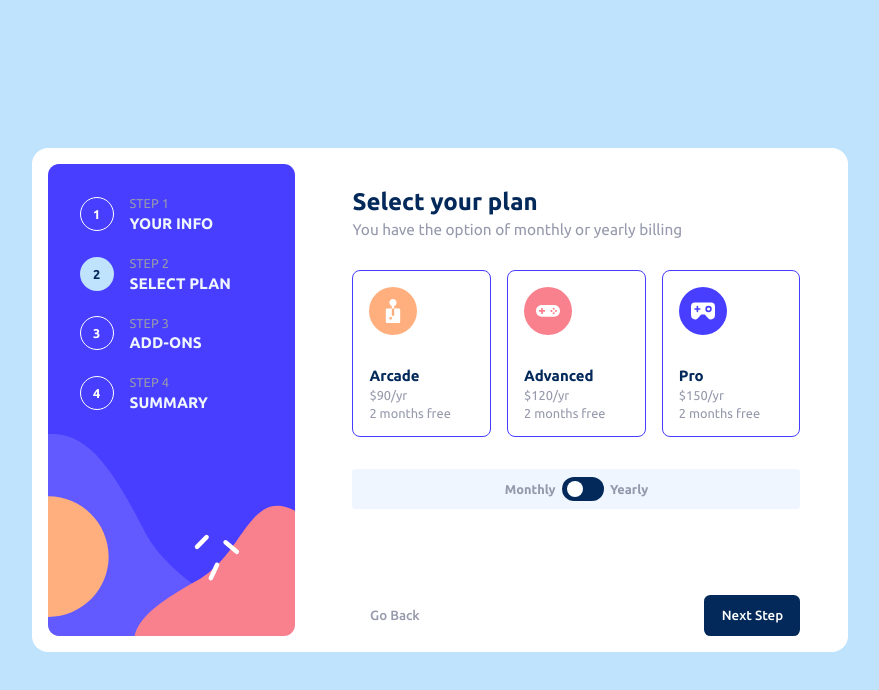
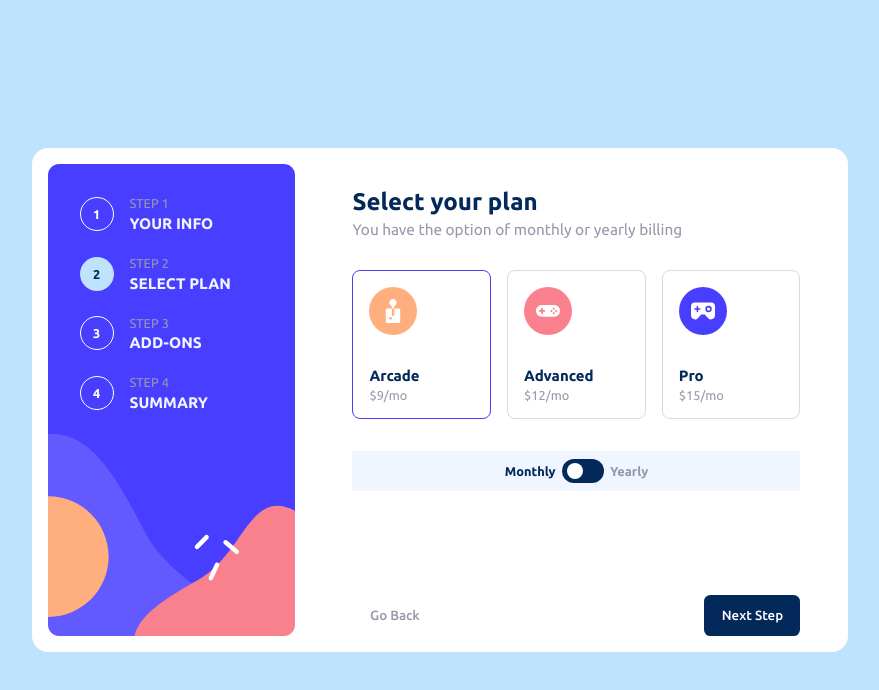
Before and after one commit to Maestershadow/MULTISTEP-FORM, a React (Vite) app: page / in a window 1280 px wide. Both pictures are taken after typing "Sample", "name@example.com", "5551234" into the empty fields and a click on the button "Next Step". Shown: the top 690 px of the page, without its empty margins (200-1079 px from the left). Built offline with nearby package versions, Linux system fonts and the light colour scheme.

Commit message:
select your plan active state complete

```diff
--- a/src/views/MainView.css
+++ b/src/views/MainView.css
@@ -61,6 +61,11 @@ main {
     padding-inline: 1.1rem;
     align-self: end;
     font-weight: var(--fw-500);
+}
+
+.form-buttons>button:first-child:hover
+{
+    color: var(--clr-marine-blue);
 }
 
 .form-buttons>button:first-child[data-visible="false"] {
--- a/src/views/MainView.tsx
+++ b/src/views/MainView.tsx
@@ -60,6 +60,7 @@ export default function MainView() {
         },
     ]
 
+
     return (
         <main>
             <div className="form-card">
--- a/src/views/step2/Step2.css
+++ b/src/views/step2/Step2.css
@@ -4,10 +4,8 @@
     gap: 1rem;
 }
 
-@media (max-height: 667px)
-{
-    .plans
-    {
+@media (max-height: 667px) {
+    .plans {
         gap: 0.6rem;
     }
 }
@@ -15,11 +13,22 @@
 
 .plans>div {
     padding: 1rem;
-    border: 1.5px solid var(--clr-purplish-blue);
+    border: 0.11rem solid var(--clr-light-gray);
     display: flex;
     flex-direction: column;
     gap: 2rem;
     border-radius: 0.5rem;
+    cursor: pointer;
+}
+
+.plans > div:hover
+{
+    border: 0.11rem solid var(--clr-purplish-blue);
+}
+
+.plans > div[data-selected="true"]
+{
+    border: 0.11rem solid var(--clr-purplish-blue);
 }
 
 .plans>div>div {
@@ -54,6 +63,20 @@
     color: var(--clr-cool-gray);
 }
 
+.mon-yrl p
+{
+    transition: all 220ms ease-in-out;
+}
+
+.mon-yrl > p:first-child[data-selected="false"]
+{
+   color: var(--clr-marine-blue);
+}
+
+.mon-yrl > p:last-child[data-selected="true"]
+{
+    color: var(--clr-marine-blue);
+}
 
 input[type="checkbox"].toggle {
     opacity: 0;
@@ -107,21 +130,17 @@ input[type="checkbox"].toggle:checked+label::after {
     transform: translateX(1.05rem);
 }
 
-@media (max-width: 51rem)
-{
-    .plans
-    {
+@media (max-width: 51rem) {
+    .plans {
         grid-template-columns: auto;
         grid-template-rows: 1fr 1fr 1fr;
     }
 
-    .plans > div
-    {
+    .plans>div {
         flex-direction: row;
     }
 
-    .plans img
-    {
+    .plans img {
         width: 2.5rem
     }
 }
--- a/src/views/step2/Step2.tsx
+++ b/src/views/step2/Step2.tsx
@@ -1,26 +1,39 @@
+import { useState } from 'react';
 import './Step2.css'
 
 export default function Step2() {
+
+
     const pageData = [
         {
+            "index": 0,
             "icon": "/images/icon-arcade.svg",
             "name": "Arcade",
             "monthly": "$9/mo",
             "yearly": "$90/yr",
         },
         {
+            "index": 1,
             "icon": "/images/icon-advanced.svg",
             "name": "Advanced",
             "monthly": "$12/mo",
             "yearly": "$120/yr",
         },
         {
+            "index": 2,
             "icon": "/images/icon-pro.svg",
             "name": "Pro",
             "monthly": "$15/mo",
             "yearly": "$150/yr",
         }
     ]
+
+    const [isChecked,setIsChecked] = useState(false);
+    const [selectedIndex, setSelectedIndex] = useState(0);
+
+    const handleCheckboxChange = (event) => {
+        setIsChecked(event.target.checked)
+    }
 
     return (
         <div className='form-main-content'>
@@ -30,21 +43,21 @@ export default function Step2() {
             </div>
             <div className='plans'>
                 {pageData.map((data) =>
-                    <div>
+                    <div onClick={()=>setSelectedIndex(data.index)} data-selected={data.index === selectedIndex}>
                         <img src={data.icon} alt={data.name} />
                         <div>
                             <h3>{data.name}</h3>
-                            <p>{data.yearly}</p>
-                            <p>2 months free</p>
+                            <p>{ isChecked ? data.yearly : data.monthly}</p>
+                            {isChecked && <p style={{color: "var(--clr-marine-blue)"}}>2 months free</p>}
                         </div>
                     </div>
                 )}
             </div>
             <div className="mon-yrl">
-                <p>Monthly</p>
-                <input type="checkbox" id="check" className="toggle" />
+                <p data-selected={isChecked}>Monthly</p>
+                <input onChange={handleCheckboxChange} type="checkbox" id="check" className="toggle" />
                 <label htmlFor="check"></label>
-                <p >Yearly</p>
+                <p data-selected={isChecked}>Yearly</p>
             </div>
         </div>
     );
```
